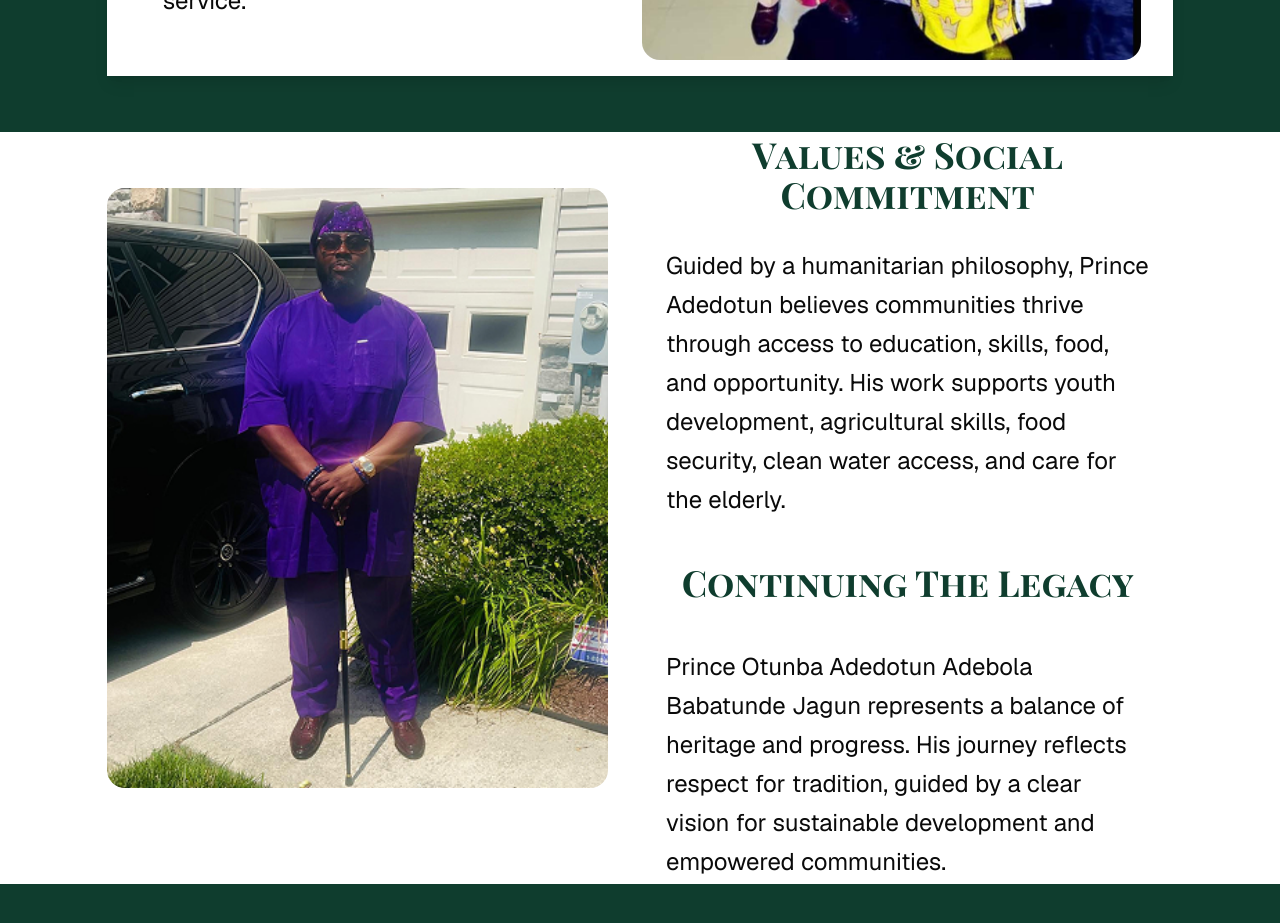
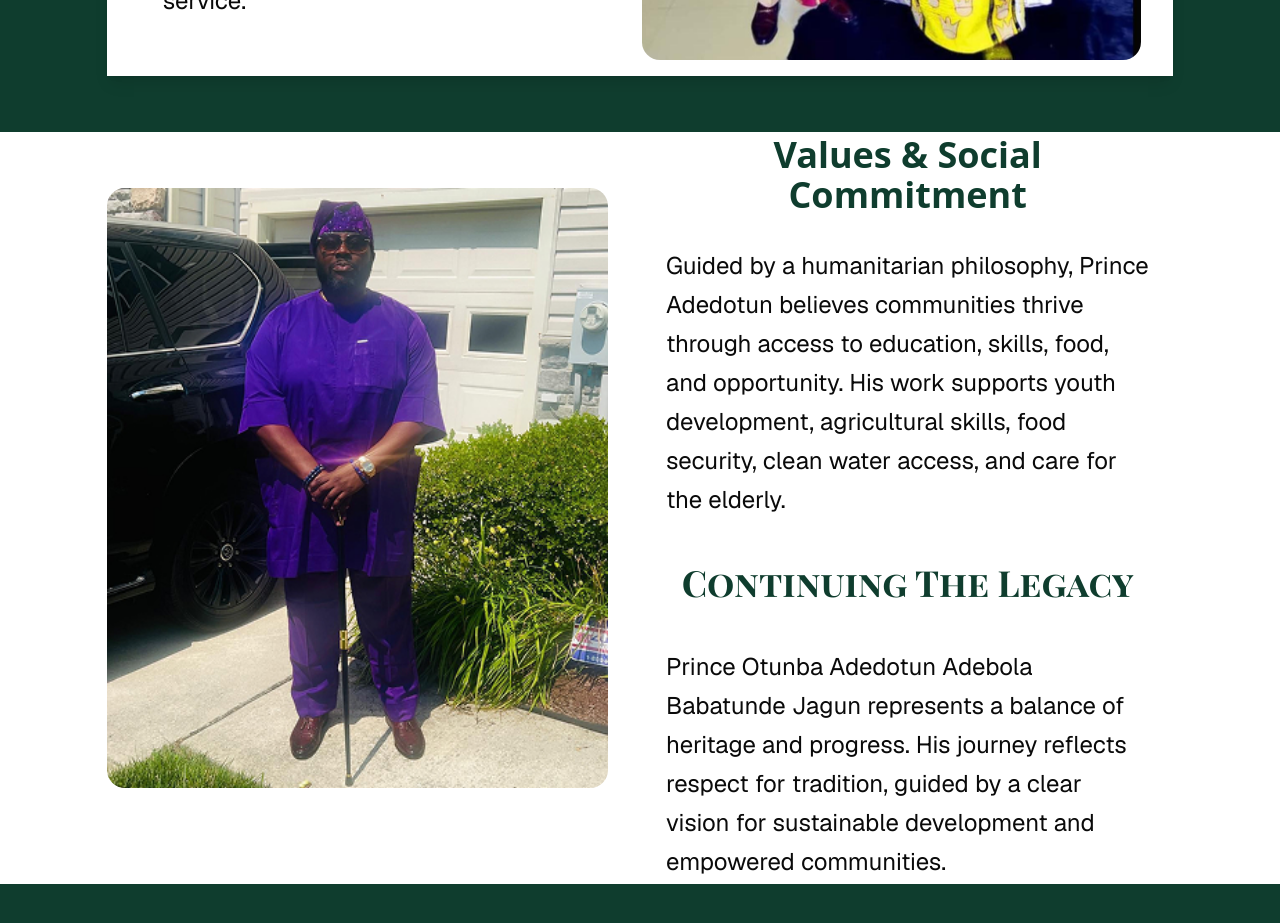
Before and after one commit to Guns-akimbo/Prince-Jagun-Portfolio-, a Next.js app: page /about in a window 1280 px wide. Shown: the part 3200-4123 px from the top of the page. Built offline with nearby package versions, Linux system fonts and the light colour scheme.

Commit message:
testing about page

```diff
--- a/src/app/(pages)/about/page.tsx
+++ b/src/app/(pages)/about/page.tsx
@@ -266,7 +266,7 @@ const AboutPage = () => {
             >
               <div className="flex flex-col justify-center items-center h-full gap-3 w-full p-4 lg:p-6  ">
                 <div className="hidden lg:flex lg:flex-col ">
-                  <h2 className="text-2xl font-serif lg:text-4xl font-bold text-[#0F3D2E] mb-8 text-center">
+                  <h2 className="text-2xl text-centerfont-serif lg:text-4xl font-bold text-[#0F3D2E] mb-8 text-center">
                     Values & Social Commitment
                   </h2>
                   <p className="font-sans text-lg lg:text-2xl leading-relaxed mb-8">
@@ -278,7 +278,7 @@ const AboutPage = () => {
                   </p>
                 </div>
 
-                <h2 className="text-3xl font-serif lg:text-4xl font-bold text-[#0F3D2E] mb-8  ">
+                <h2 className="text-3xl text-center font-serif lg:text-4xl font-bold text-[#0F3D2E] mb-8  ">
                   Continuing The Legacy
                 </h2>
                 <p className="font-sans text-lg lg:text-2xl leading-relaxed order-2 lg:order-1">
--- a/src/components/landingpage/contents/aboutsection.tsx
+++ b/src/components/landingpage/contents/aboutsection.tsx
@@ -11,7 +11,7 @@ const AboutSection = () => {
             <motion.div
               initial={{ opacity: 0, x: -50 }}
               whileInView={{ opacity: 1, x: 0 }}
-              viewport={{ once: false, amount: 0.7 }}
+              viewport={{ once: false, amount: 0.3 }}
               transition={{ duration: 0.8 }}
               className="relative "
             >
@@ -31,7 +31,7 @@ const AboutSection = () => {
             <motion.div
               initial={{ opacity: 0, x: 50 }}
               whileInView={{ opacity: 1, x: 0 }}
-              viewport={{ once: false, amount: 0.7 }}
+              viewport={{ once: false, amount: 0.3 }}
               transition={{ duration: 0.8, delay: 0.2 }}
               className="text-black flex flex-col items-center justify-center w-full lg:w-11/12 "
             >
```
